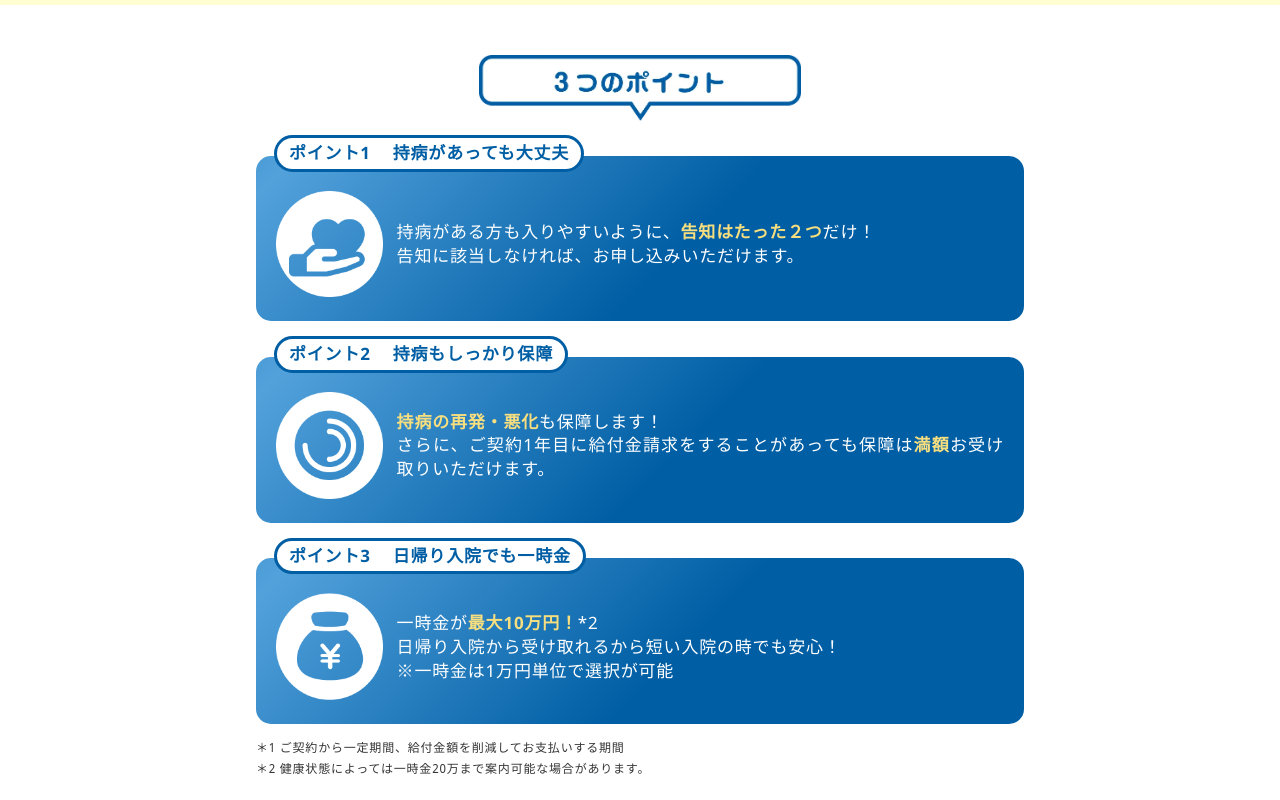
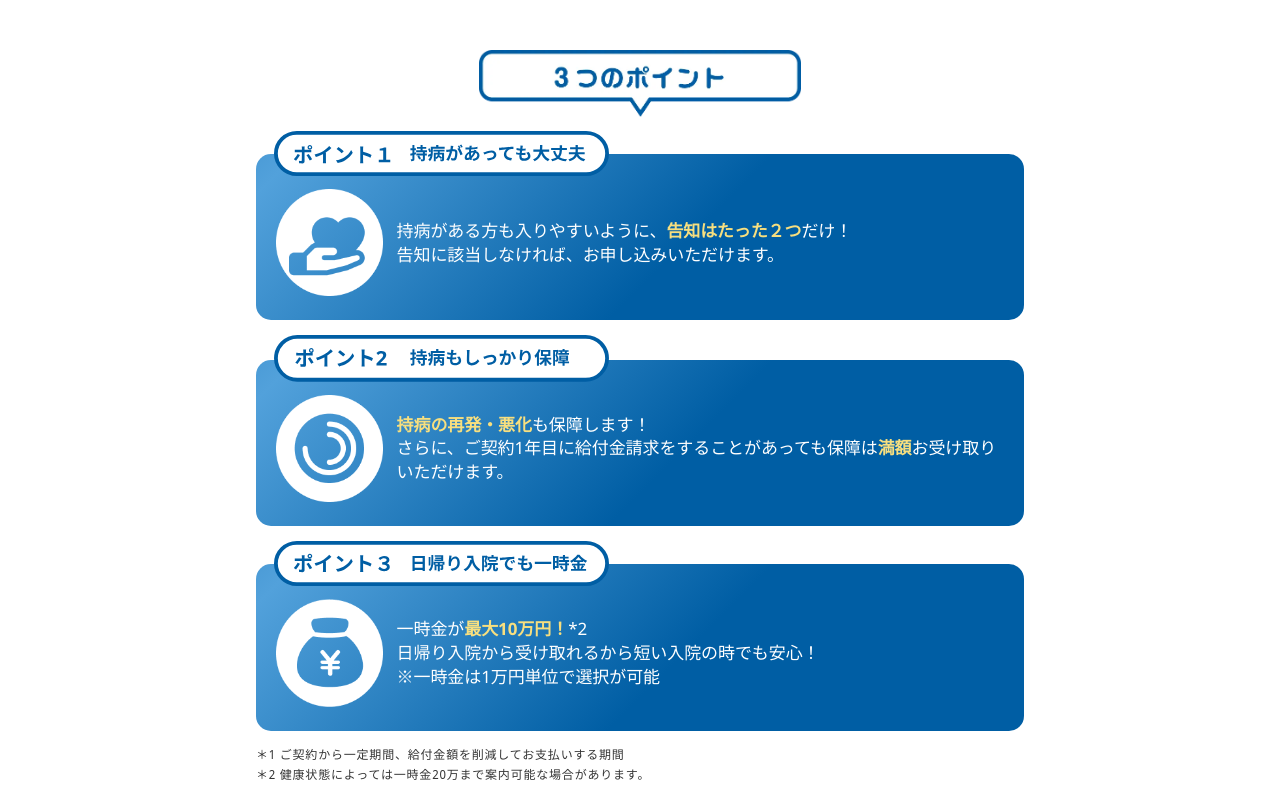
Before and after one commit to emoce-inoue/genki-passport-relief, a plain HTML site: page index.html in a window 1280 px wide. Shown: the part 1680-2480 px from the top of the page. Drawn offline with nearby package versions, Linux system fonts and the light colour scheme; a script that the page names is missing.

Commit message:
deploy: a493d8f87647cfab057ac9ad5a1de846e1fb2630

```diff
--- a/index.html
+++ b/index.html
@@ -44,7 +44,7 @@
                 <span class="l-section-hero__title-pop-elm js-load">
                   <picture>
                     <source srcset="images/webp/hero-pop.webp" width="353" height="87" type="image/webp" />
-                    <img src="images/hero-pop.png" alt="持病があっても入りやすい" width="353" height="87" />
+                    <img class="l-section-hero__title-pop-elm-img" src="images/hero-pop.png" alt="持病があっても入りやすい" width="353" height="87" />
                   </picture>
                 </span>
               </p>
@@ -196,10 +196,9 @@
         <div class="l-section-points__inner">
           <ul class="l-section-points__list-wrapper">
             <li class="c-points-list js-scrollin">
-              <div class="c-points-list__heading">
-                <p class="c-points-list__heading-word c-points-list__heading-word--left">ポイント1</p>
-                <p class="c-points-list__heading-word c-points-list__heading-word--right">持病があっても大丈夫</p>
-              </div>
+              <p class="c-points-list__heading">
+                <img class="c-points-list__heading-img" src="images/point-title1.svg" alt="ポイント1" width="264" height="36" loading="lazy">
+              </p>
               <div class="c-points-list__info">
                 <div class="c-points-list__info-icon">
                   <picture>
@@ -214,10 +213,9 @@
               </div>
             </li>
             <li class="c-points-list js-scrollin">
-              <div class="c-points-list__heading">
-                <p class="c-points-list__heading-word c-points-list__heading-word--left">ポイント2</p>
-                <p class="c-points-list__heading-word c-points-list__heading-word--right">持病もしっかり保障</p>
-              </div>
+              <p class="c-points-list__heading">
+                <img class="c-points-list__heading-img" src="images/point-title2.svg" alt="ポイント2" width="264" height="37" loading="lazy">
+              </p>
               <div class="c-points-list__info">
                 <div class="c-points-list__info-icon">
                   <picture>
@@ -232,10 +230,9 @@
               </div>
             </li>
             <li class="c-points-list js-scrollin">
-              <div class="c-points-list__heading">
-                <p class="c-points-list__heading-word c-points-list__heading-word--left">ポイント3</p>
-                <p class="c-points-list__heading-word c-points-list__heading-word--right">日帰り入院でも一時金</p>
-              </div>
+              <p class="c-points-list__heading">
+                <img class="c-points-list__heading-img" src="images/point-title3.svg" alt="ポイント3" width="264" height="36" loading="lazy">
+              </p>
               <div class="c-points-list__info">
                 <div class="c-points-list__info-icon">
                   <picture>
--- a/style.css
+++ b/style.css
@@ -421,7 +421,7 @@ summary::-webkit-details-marker {
 }
 
 .header__logo {
-  width: min(calc(153 / var(--layout-width-sp) * 100%), calc(153px * 1.2));
+  width: min(153px, calc(153px * 1.2));
 }
 
 .header__logo-img {
@@ -432,7 +432,7 @@ summary::-webkit-details-marker {
   display: flex;
   justify-content: center;
   align-items: center;
-  width: min(calc(137 / var(--layout-width-sp) * 100%), 137px);
+  width: 137px;
   padding-block: 7px;
   border-radius: var(--rounded-18);
   background-color: var(--contact-btn);
@@ -448,7 +448,7 @@ summary::-webkit-details-marker {
 .l-section-hero {
   z-index: var(--default-z-index);
   position: relative;
-  margin-top: 58.4px;
+  margin-top: 54px;
   padding-bottom: 37px;
   background-color: var(--common-blue);
 }
@@ -506,6 +506,10 @@ summary::-webkit-details-marker {
   display: block;
   opacity: 0;
   translate: 0 15px;
+}
+
+.l-section-hero__title-pop-elm-img {
+  width: 100%;
 }
 
 .l-section-hero__title-pop-elm--loaded {
@@ -705,7 +709,7 @@ summary::-webkit-details-marker {
 }
 
 .l-section-points__inner {
-  width: min(calc(360 / var(--layout-width-sp) * 100%), 768px);
+  width: min(calc(var(--layout-width-inner) / var(--layout-width-sp) * 100%), 768px);
   margin: 14px auto 0;
 }
 
@@ -1269,20 +1273,12 @@ summary::-webkit-details-marker {
 .c-points-list__heading {
   z-index: var(--front-z-index);
   position: relative;
-  display: flex;
-  align-items: baseline;
-  width: fit-content;
-  gap: 22px;
-  margin-left: min(calc(18 / var(--layout-width-sp) * 100%), 18px);
-  padding: 6px 12px;
-  background-color: var(--background-base);
-  border-radius: var(--rounded-32);
-  border: 3px solid var(--common-blue);
-  font-family: var(--font-sans);
-  font-weight: var(--font-bold);
-  font-size: calc(14 * var(--rem-ratio));
-  color: var(--common-blue);
-  line-height: var(--leading-1-1);
+  width: min(calc(264/var(--layout-width-inner)*100%), calc(258px * 1.3));
+  margin-left: min(calc(18 / var(--layout-width-inner) * 100%), 18px);
+}
+
+.c-points-list__heading-img {
+  width: 100%;
 }
 
 .c-points-list__info {
@@ -1291,7 +1287,7 @@ summary::-webkit-details-marker {
   display: flex;
   align-items: center;
   justify-content: space-between;
-  gap: min(calc((14 / 360) * 100%), 14px);
+  gap: min(calc((14 / var(--layout-width-inner)) * 100%), 14px);
   margin-top: -16px;
   padding: 35px 20px 24px;
   border-radius: var(--rounded-frame-s);
@@ -1310,7 +1306,7 @@ summary::-webkit-details-marker {
   font-weight: var(--font-normal);
   color: var(--color-grayscale-0);
   line-height: var(--leading-1-4);
-  text-align: justify;
+  letter-spacing: var(--tracking-tightest);
 }
 
 .c-points-list__info-text--yellow {
@@ -1789,7 +1785,6 @@ summary::-webkit-details-marker {
   .c-plans-list__customer-price,
   .c-plans-list__item,
   .c-qa-box__answer-text,
-  .c-points-list__heading,
   .c-points-list__info-text {
     font-size: calc(17 * var(--rem-ratio));
   }
@@ -1837,6 +1832,12 @@ summary::-webkit-details-marker {
   }
 }
 
+@media screen and (min-width: 496px) {
+  .c-points-list__info {
+    margin-top: -22px;
+  }
+}
+
 @media (any-hover: hover) {
   .header__btn:hover,
   .c-freeshiryou-button:hover,
```
Also changed, not shown: images/point-title1.svg (added), images/point-title2.svg (added), images/point-title3.svg (added).
